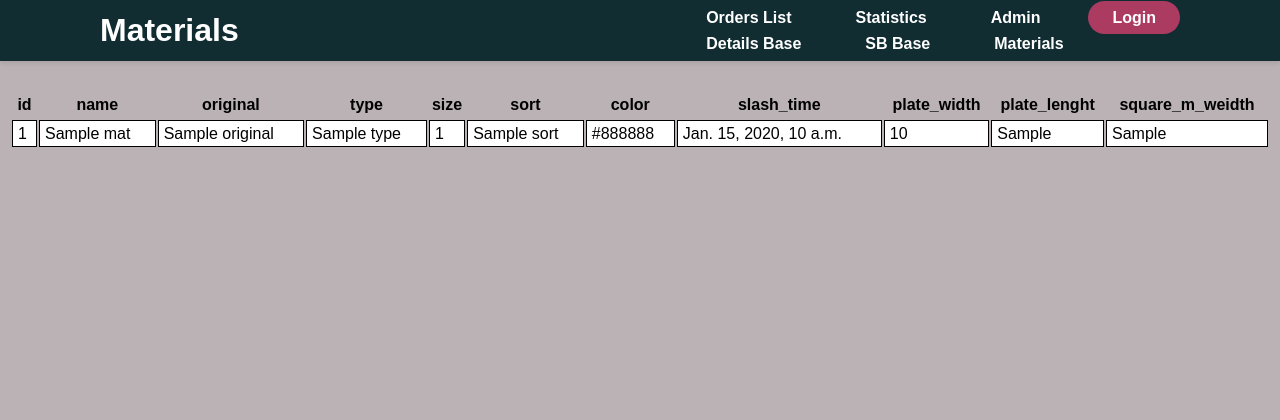
After one commit to diedrainbow/DjangoProjects, a Django app: template DjangoProdactionControl/DetailsBase/templates/materialsBase.html in a window 1280 px wide. The commit adds this page. Shown: the top 420 px of the page. Run offline with Django 3.2, Linux system fonts and the light colour scheme; the template is opened without the code that fills it: most values are stand-ins (such as "Sample title", 1, 10 or a date in 2020).

Commit message:
работа с базой деталей

```diff
--- a/DjangoProdactionControl/DetailsBase/static/DetailsBaseStyles.css
+++ b/DjangoProdactionControl/DetailsBase/static/DetailsBaseStyles.css
@@ -1,19 +1,31 @@
+
+div.base_content {
+	padding-left: 10px;
+	padding-right: 10px;
+}
 
 .details_table {
-    border: 1px solid #000;
+    /* border: 1px solid #000; */
     width: 100%;
 }
 
-.details_table th {
-    border: 1px solid #000;
-    padding: 4px;
-	position: fixed;
-	z-index: 999;
-}
+/* .details_table thead { */
+    /* border: 1px solid #000; */
+    /* padding: 4px; */
+	/* position: fixed; */
+	/* z-index: 999; */
+/* } */
 
 .details_table td {
     border: 1px solid #000;
-    padding: 4px;
+    /* padding: 4px; */
+	padding-left: 5px;
+	padding-right: 5px;
+	white-space: nowrap;
+	overflow: hidden;
+	/* text-overflow: ellipsis; */
+	/* vertical-align: bottom; */
+	background: #fff;
 }
 
 .cell {
--- /dev/null
+++ b/DjangoProdactionControl/DetailsBase/templates/materialsBase.html
@@ -0,0 +1,48 @@
+{% extends "base.html" %}
+{% block title %}Materials{% endblock title %}
+{% block header %}Materials{% endblock header %}
+{% block content %}
+
+{% load static %} <!-- Instruct Django to load static files -->
+<script src="{% static 'htmx.min.js' %}"> </script>
+<link rel="stylesheet" type="text/css" href="{% static 'DetailsBaseStyles.css' %}" />
+
+<div class="base_content">
+
+<!-- <a href="{% url 'urlLoadFromFile' %}">Load from Excel...</a> -->
+
+<table class="details_table">
+<thead><tr>
+	<th>id</th>
+	<th>name</th>
+	<th>original</th>
+	<th>type</th>
+	<th>size</th>
+	<th>sort</th>
+	<th>color</th>
+	<th>slash_time</th>
+	<th>plate_width</th>
+	<th>plate_lenght</th>
+	<th>square_m_weidth</th>
+</tr></thead>
+<tbody>
+{% for m in mat %}
+	<tr>
+		<td> {{m.id}} </td>
+		<td> {{m.name}} </td>
+		<td> {{m.original}} </td>
+		<td> {{m.type}} </td>
+		<td> {{m.size}} </td>
+		<td> {{m.sort}} </td>
+		<td> {{m.color}} </td>
+		<td> {{m.slash_time}} </td>
+		<td> {{m.plate_width}} </td>
+		<td> {{m.plate_lenght}} </td>
+		<td> {{m.square_m_weidth}} </td>
+	</tr>
+{% endfor %}
+</tbody>
+</table>
+
+</div>
+{% endblock content %}
--- a/DjangoProdactionControl/DjangoProdactionControl/templates/base.html
+++ b/DjangoProdactionControl/DjangoProdactionControl/templates/base.html
@@ -16,11 +16,14 @@
             <nav>
                 <ul>
                     <li><a href="{% url 'urlOrdersList' %}">Orders List</a></li>
-                    <li><a href="{% url 'urlDetailsBase' %}">Details Base</a></li>
-					<li><a href="{% url 'urlSBBase' %}">SB Base</a></li>
                     <li><a href="{% url 'urlOrdersList' %}">Statistics</a></li>
                     <li><a href="{% url 'admin:login' %}">Admin</a></li>
                     <li><a href="{% url 'urlOrdersList' %}" class="register-btn">Login</a></li>
+                </ul>
+				<ul>
+                    <li><a href="{% url 'urlDetailsBase' %}">Details Base</a></li>
+					<li><a href="{% url 'urlSBBase' %}">SB Base</a></li>
+                    <li><a href="{% url 'urlMaterialsBase' %}">Materials</a></li>
                 </ul>
             </nav>
         </div>
--- a/DjangoProdactionControl/DjangoProdactionControl/urls.py
+++ b/DjangoProdactionControl/DjangoProdactionControl/urls.py
@@ -26,8 +26,10 @@ urlpatterns = [
     # pages
     path('admin/', admin.site.urls),
     path('', OrdersList.views.ordersList, name='urlOrdersList'),
+
     path('details_base', DetailsBase.views.detailsBase, name='urlDetailsBase'),
     path('sb_base', DetailsBase.views.SBBase, name='urlSBBase'),
+    path('materialsBase', DetailsBase.views.materialsBase, name='urlMaterialsBase'),
     path('details_base/load_from_file', DetailsBase.views.load_from_file, name='urlLoadFromFile'),
 
     # interactions
@@ -35,4 +37,6 @@ urlpatterns = [
     path('load_prodacts/<str:request_order_number>', OrdersList.views.load_prodacts),
     re_path(r'^post_new_prodact/+', OrdersList.views.post_new_prodact),
     path('new_prodact_form/', OrdersList.views.new_prodact_form),
+
+    path('load_detail_row/<int:detail_id>', DetailsBase.views.load_detail_row),
 ]
--- a/DjangoProdactionControl/OrdersList/static/OrdersListStyles.css
+++ b/DjangoProdactionControl/OrdersList/static/OrdersListStyles.css
@@ -1,3 +1,9 @@
+
+div.container_content {
+     width: 1100px; /*Ширина элемента в пикселах */
+     padding: 0px; /*Поля вокруг текста */
+     margin: auto; /*Выравниваем по центру */
+}
 
 div.order_caption {
 	/*background: #254e58;*/
--- a/DjangoProdactionControl/OrdersList/templates/ordersList.html
+++ b/DjangoProdactionControl/OrdersList/templates/ordersList.html
@@ -7,7 +7,7 @@
 <script src="{% static 'htmx.min.js' %}"> </script>
 <link rel="stylesheet" type="text/css" href="{% static 'OrdersListStyles.css' %}" />
 
-<div>
+<div class="container_content">
 	<div class="order_caption">
 		<span class="order_element_number">Number</span>
 		<span class="order_element_statys">Statys</span>
```
Also changed, not shown: DjangoProdactionControl/DetailsBase/models.py (+22 -6 lines), DjangoProdactionControl/DetailsBase/templates/SBBase.html (added, +48 -0 lines), DjangoProdactionControl/DetailsBase/templates/detailsBase.html (+24 -19 lines), DjangoProdactionControl/DetailsBase/views.py (+70 -33 lines).
